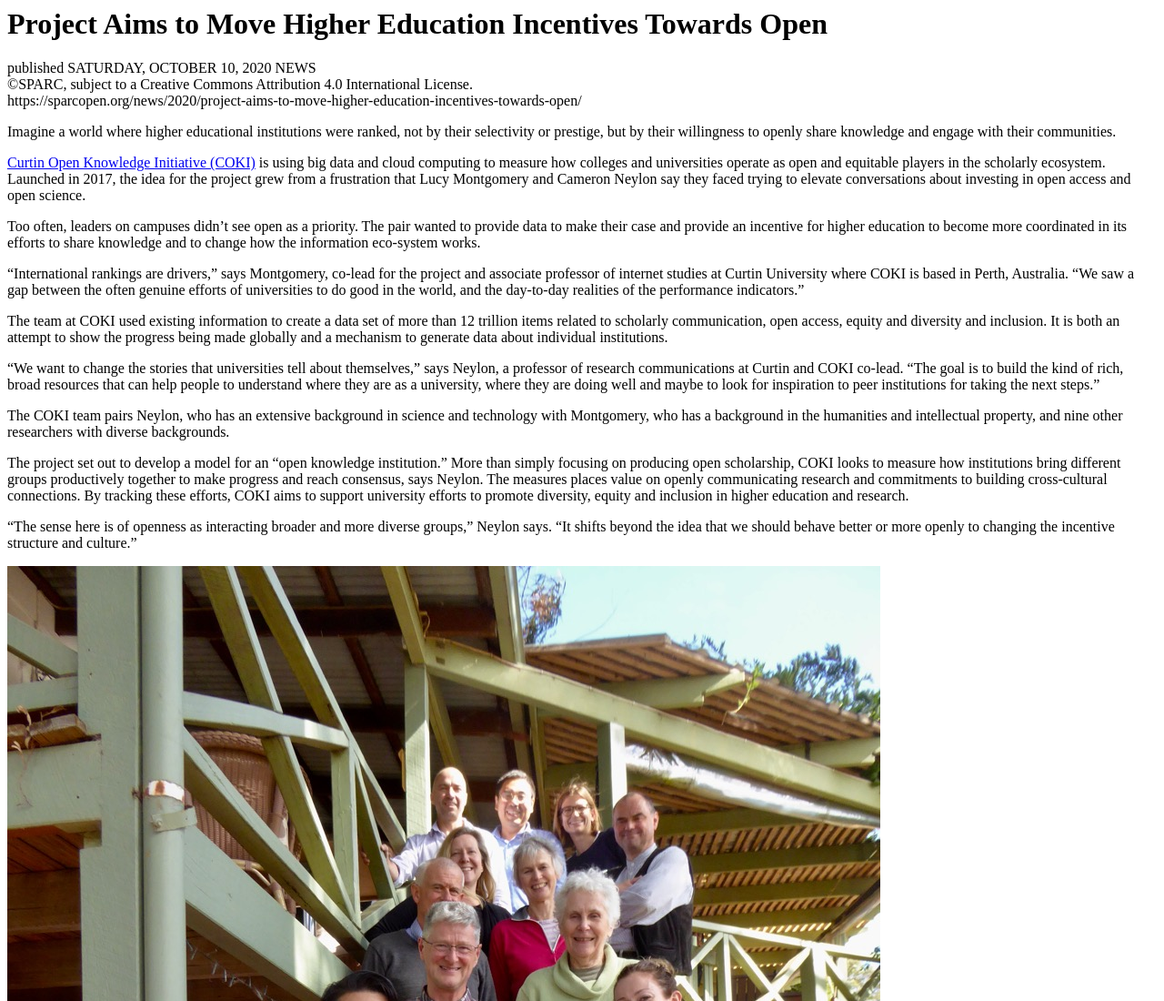
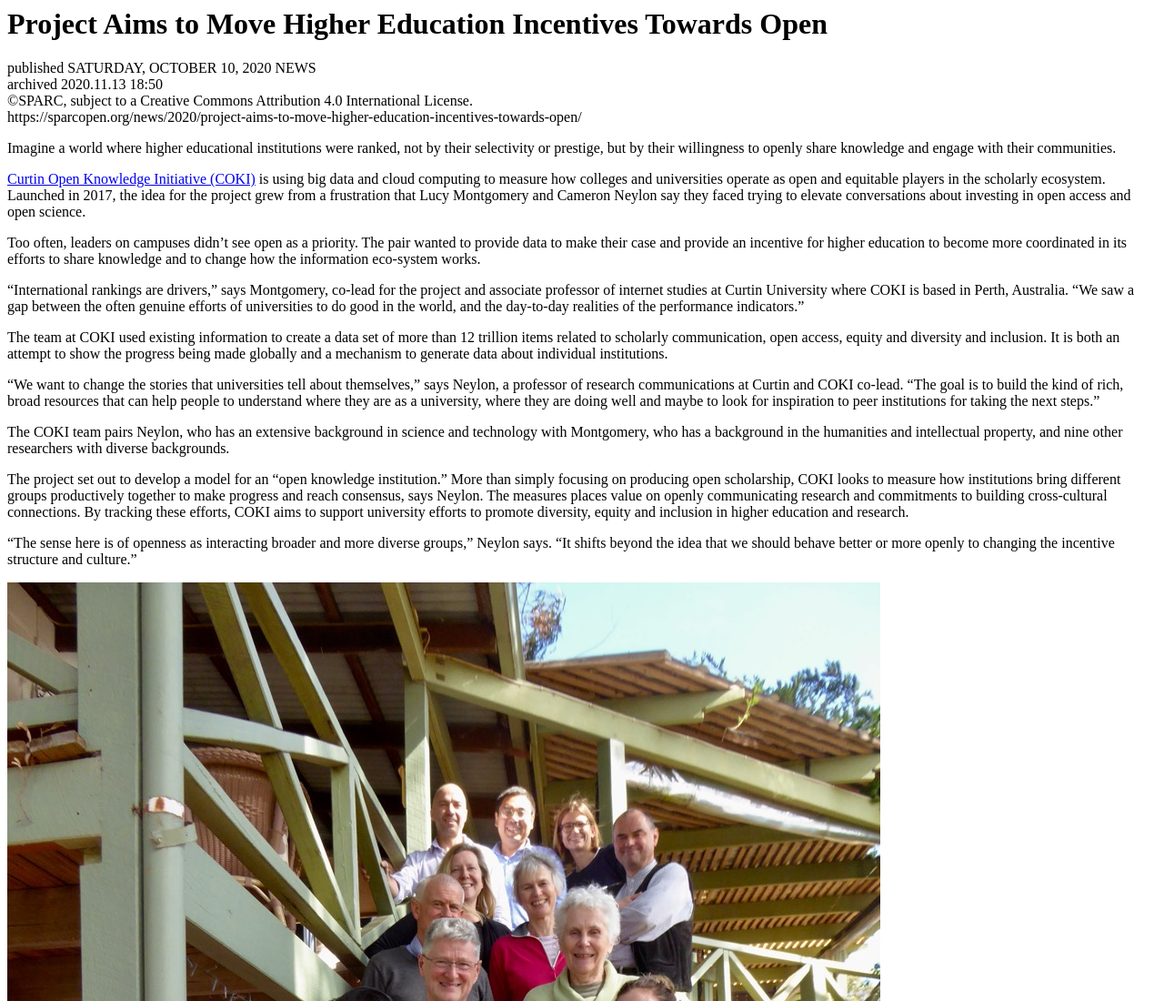
Before and after one commit to openscience/open-science-articles-archive, a plain HTML site: page sparcopen.org/project-aims-to-move-higher-education-incentives-towards-open/index.html in a window 1280 px wide. Shown: the top 1100 px of the page at 91% size. Drawn offline with Linux system fonts and the light colour scheme.

Commit message:
Update index.html

```diff
--- a/sparcopen.org/project-aims-to-move-higher-education-incentives-towards-open/index.html
+++ b/sparcopen.org/project-aims-to-move-higher-education-incentives-towards-open/index.html
@@ -1,5 +1,6 @@
 <h1>Project Aims to Move Higher Education Incentives Towards Open</h1>
 <div>published SATURDAY, OCTOBER 10, 2020 NEWS</div>
+<div>archived 2020.11.13 18:50</div>
 <div>©SPARC, subject to a Creative Commons Attribution 4.0 International License.</div>
 <div>https://sparcopen.org/news/2020/project-aims-to-move-higher-education-incentives-towards-open/</div>
 <p>Imagine a world where higher educational institutions were ranked, not by their selectivity or prestige, but by their willingness to openly share knowledge and engage with their communities.</p>
```
